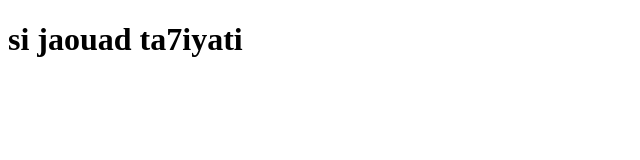
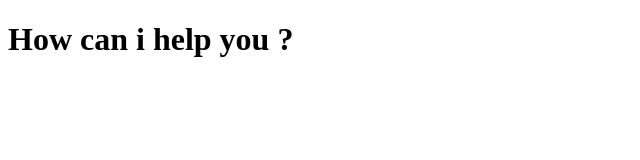
Before and after one commit to Jaouadbelkheiri/Coursera-Test, a plain HTML site: page site/Index.html in a window 1280 px wide. Shown: the whole page, without its empty margins (0-640 px from the left). Drawn offline with Linux system fonts and the light colour scheme.

Commit message:
well done

```diff
--- a/site/Index.html
+++ b/site/Index.html
@@ -6,6 +6,6 @@
 	<title>hello coursera</title>
 </head>
 <body>
-<h1>si jaouad ta7iyati</h1>
+<h1>How can i help you ?</h1>
 </body>
 </html>
```
